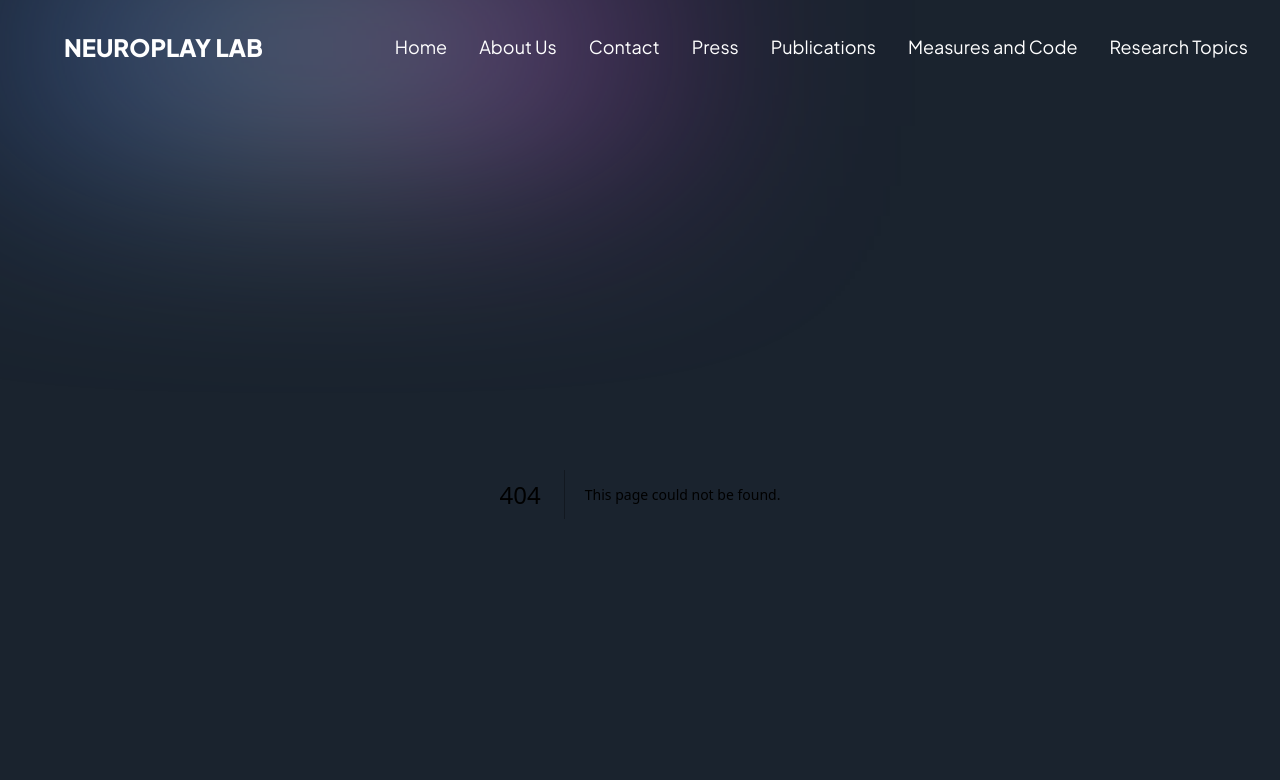
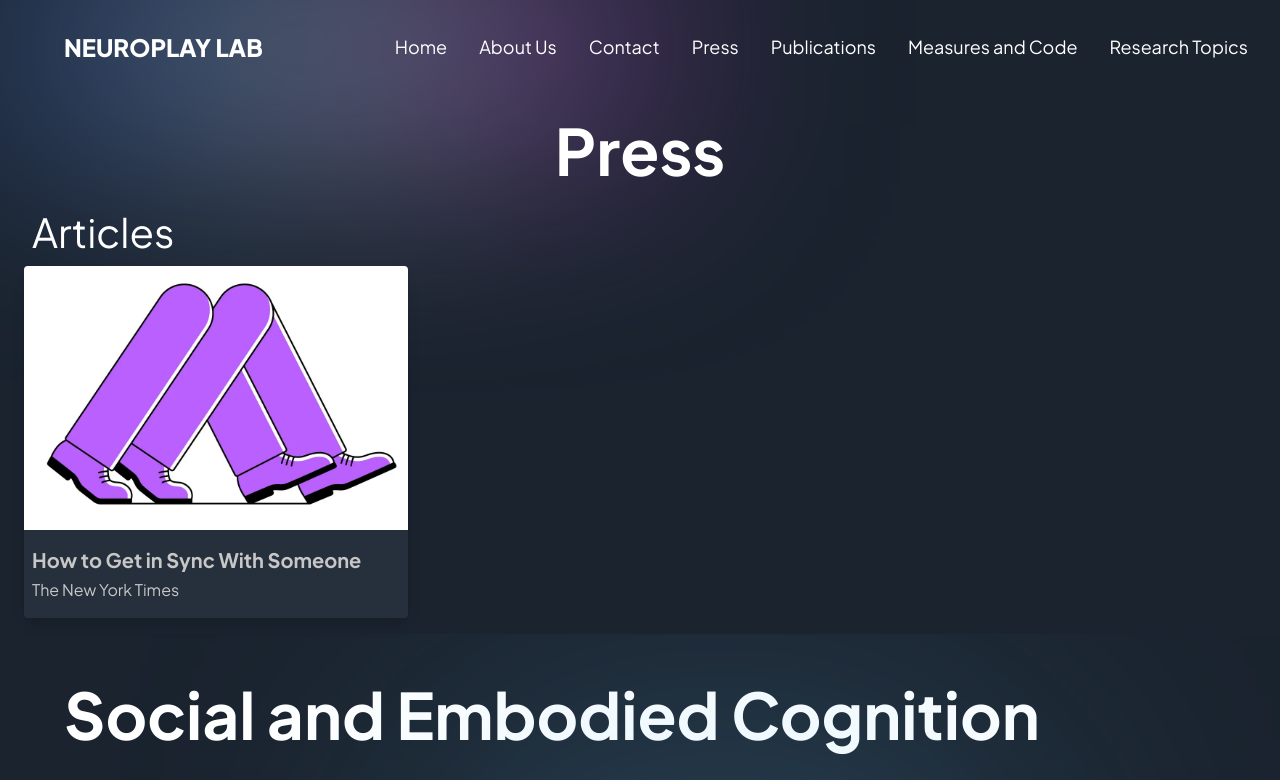
Before and after one commit to Neuroplay-Lab/Neuroplay-Lab, a Next.js app: page /press in a window 1280 px wide. Before the commit this address had no page. Shown: the top 780 px of the page. Built offline with nearby package versions, Linux system fonts and the light colour scheme.

Commit message:
Initial progress on press page. Designed the press card to show press features, now need to make generic, scale up and sort overall layout.

```diff
--- /dev/null
+++ b/app/press/PressCard.tsx
@@ -0,0 +1,30 @@
+import Image from "next/image";
+import Link from "next/link";
+import nytImg from "../../public/29Mag-Tip-01-superJumbo.png";
+
+interface Props {
+    href: string;
+}
+
+const PressCard = () => {
+    return (
+        <>
+            <Link href={""} className="max-w-sm rounded overflow-hidden shadow-lg bg-slate-400 bg-opacity-10">
+                <Image
+                    src={nytImg}
+                    alt="Test"
+                    className="w-full"
+                    layout="intrinsic"
+                />
+                <div className="px-2 py-4">
+                        <h3 className="text-secondary-white font-bold text-xl mb-1">
+                            How to Get in Sync With Someone
+                        </h3>
+                        <h4 className="text-secondary-white">The New York Times</h4>
+                </div>
+            </Link>
+        </>
+    );
+};
+
+export default PressCard;
--- /dev/null
+++ b/app/press/page.tsx
@@ -0,0 +1,20 @@
+import { TitleText, TypingText } from "../components";
+import PressCard from "./PressCard";
+
+
+
+const Press = () => {
+    return (
+        <>
+            <TitleText title={"Press"} textStyles={"text-center mx-4"} />
+            <section className="m-4">
+                <TypingText title={"Articles"} textStyles={"m-4 text-3xl"} />
+                    <div className="grid m-2">
+                        <PressCard />
+                    </div>
+            </section>
+        </>
+    );
+};
+
+export default Press;
```
Also changed, not shown: public/29Mag-Tip-01-superJumbo.png (added).
